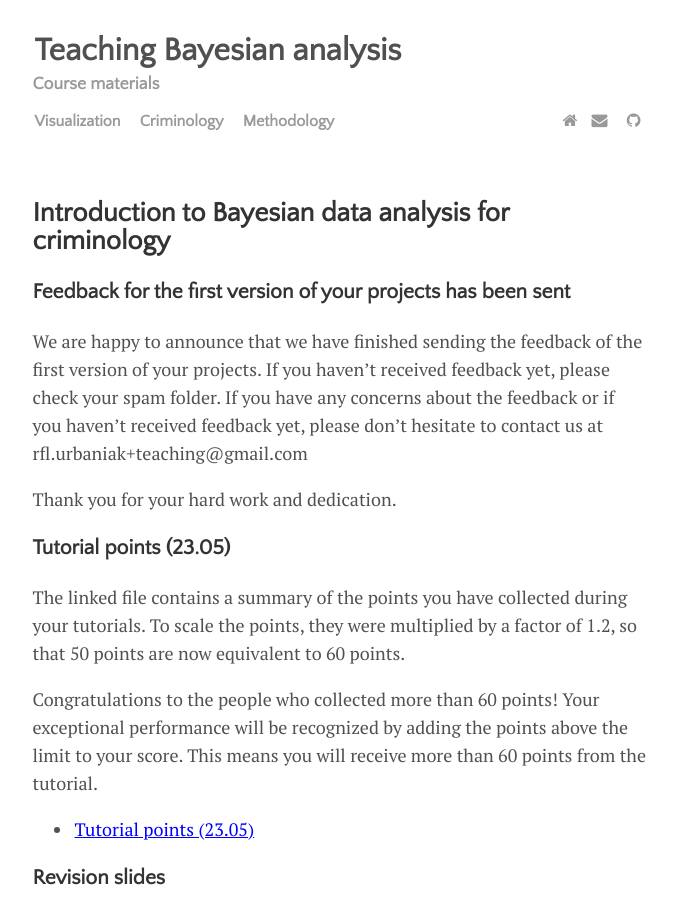
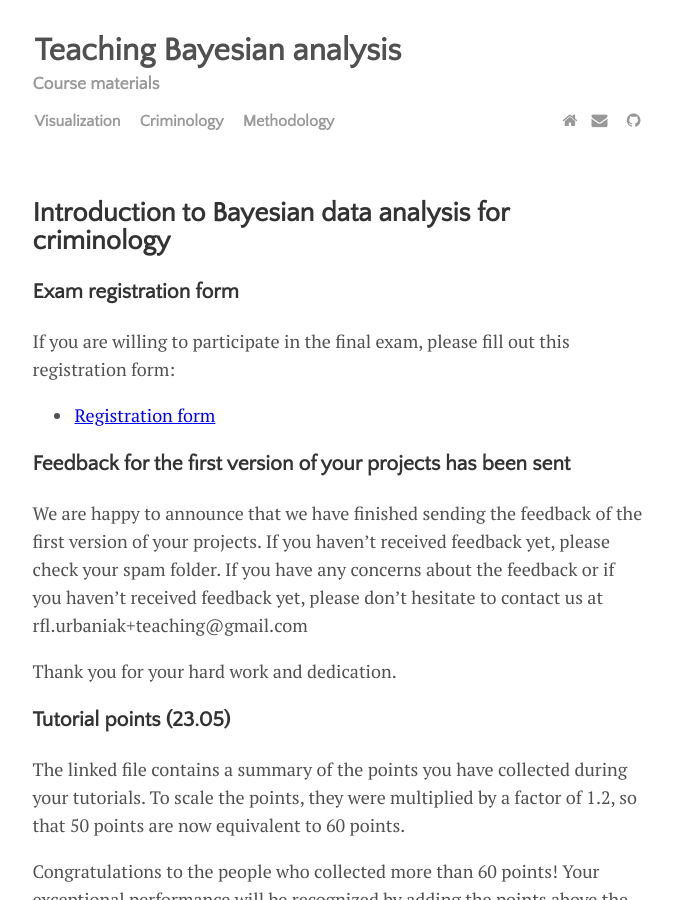
Before and after one commit to rfl-urbaniak/teaching, a Jekyll site: the page built from menu/criminology.md, in a window 1280 px wide and 900 px high. Shown: the whole window, without its empty margins (300-977 px from the left). Built offline with Jekyll 4.4.1, drawn with Linux system fonts in a browser that asks for light colours.

Commit message:
adding registration form

```diff
--- a/menu/criminology.md
+++ b/menu/criminology.md
@@ -13,6 +13,11 @@ a {
 
 ## Introduction to Bayesian data analysis for criminology
 
+### Exam registration form
+
+If you are willing to participate in the final exam, please fill out this registration form:
+
+- <a href="https://docs.google.com/forms/d/e/1FAIpQLSenChmOf9-BYm-ybIJU5t_GnJJB1mU5hXI70RCh_te0wDIOqw/viewform?usp=sf_link">Registration form</a>
 
 ### Feedback for the first version of your projects has been sent
 
```
